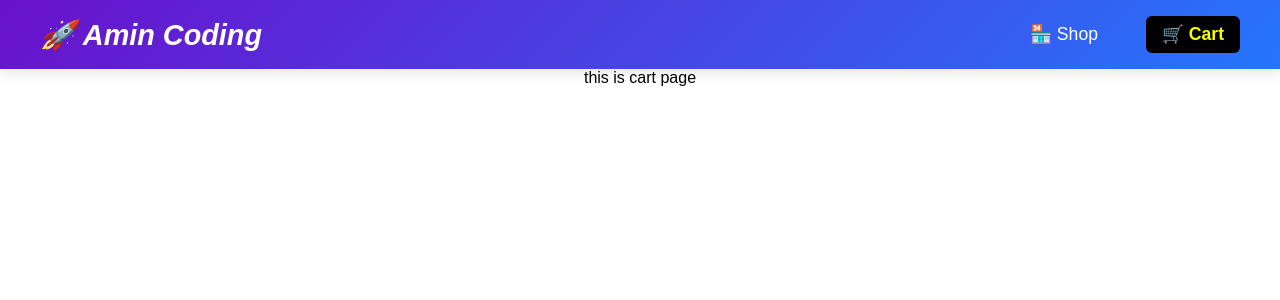
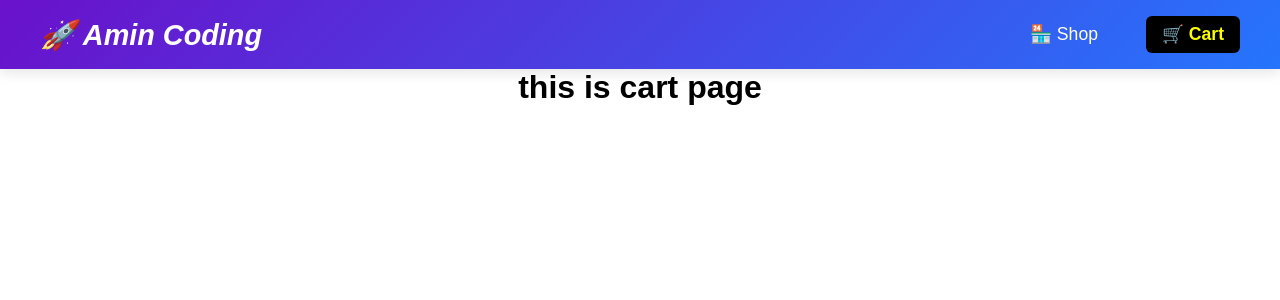
Before and after one commit to amingholipoor5327-oss/react-mini-store, a React (Create React App) app: page /cart in a window 1280 px wide. Shown: the top 300 px of the page. Built offline with nearby package versions, Linux system fonts and the light colour scheme.

Commit message:
show-cart-page

```diff
--- a/package.json
+++ b/package.json
@@ -3,12 +3,15 @@
   "version": "0.1.0",
   "private": true,
   "dependencies": {
+    "@tanstack/react-query": "^5.90.16",
     "@testing-library/dom": "^10.4.1",
     "@testing-library/jest-dom": "^6.9.1",
     "@testing-library/react": "^16.3.1",
     "@testing-library/user-event": "^13.5.0",
+    "axios": "^1.13.2",
     "react": "^19.2.3",
     "react-dom": "^19.2.3",
+    "react-router-dom": "^7.11.0",
     "react-scripts": "5.0.1",
     "web-vitals": "^2.1.4"
   },
--- a/src/App.js
+++ b/src/App.js
@@ -2,11 +2,13 @@ import "./App.css";
 import {BrowserRouter as  Router , Routes , Route} from "react-router-dom"
 import { Shop } from "./pages'/shop/shop";
 import { Cart } from "./pages'/cart/cart";
-import { Nav } from "./component/navigation";
+import { Nav } from "./component/nav/navigation";
+import { Shopprovider } from "./component/context/usecontext";
  function App() {
 
    return (
     <div className="App">
+      <Shopprovider>
       <Router>
         <Nav/>
         <Routes>
@@ -14,6 +16,7 @@ import { Nav } from "./component/navigation";
           <Route path="/cart" element={<Cart/>}></Route>
         </Routes>
       </Router>
+      </Shopprovider>
     </div>
   );
 }
--- a/src/pages'/cart/cart.js
+++ b/src/pages'/cart/cart.js
@@ -1,9 +1,23 @@
-import React from "react"
-
+import React, { useContext } from "react"
+import { Shopcontext } from "../../component/context/usecontext"
+import {Product } from "../../data/Product"
+import { Showproduct } from "../shop/Show-product"
+import "../shop/show.css"
 export const Cart= ()=>{
+    const {cartItem} =useContext(Shopcontext)
     return (
     <React.Fragment>
+        <h1> this is cart page</h1>
+        <div className="products-container">
 
-        this is cart page
+            {Product.map((p)=>{
+            if(cartItem.some((I)=> I.id===p.id && I.count>0))
+                return <Showproduct data={p}/>
+        })}
+
+
+
+        </div>
+
     </React.Fragment>)
 }
```
Also changed, not shown: 2 other files (tests, documents, lock files or other folders).
